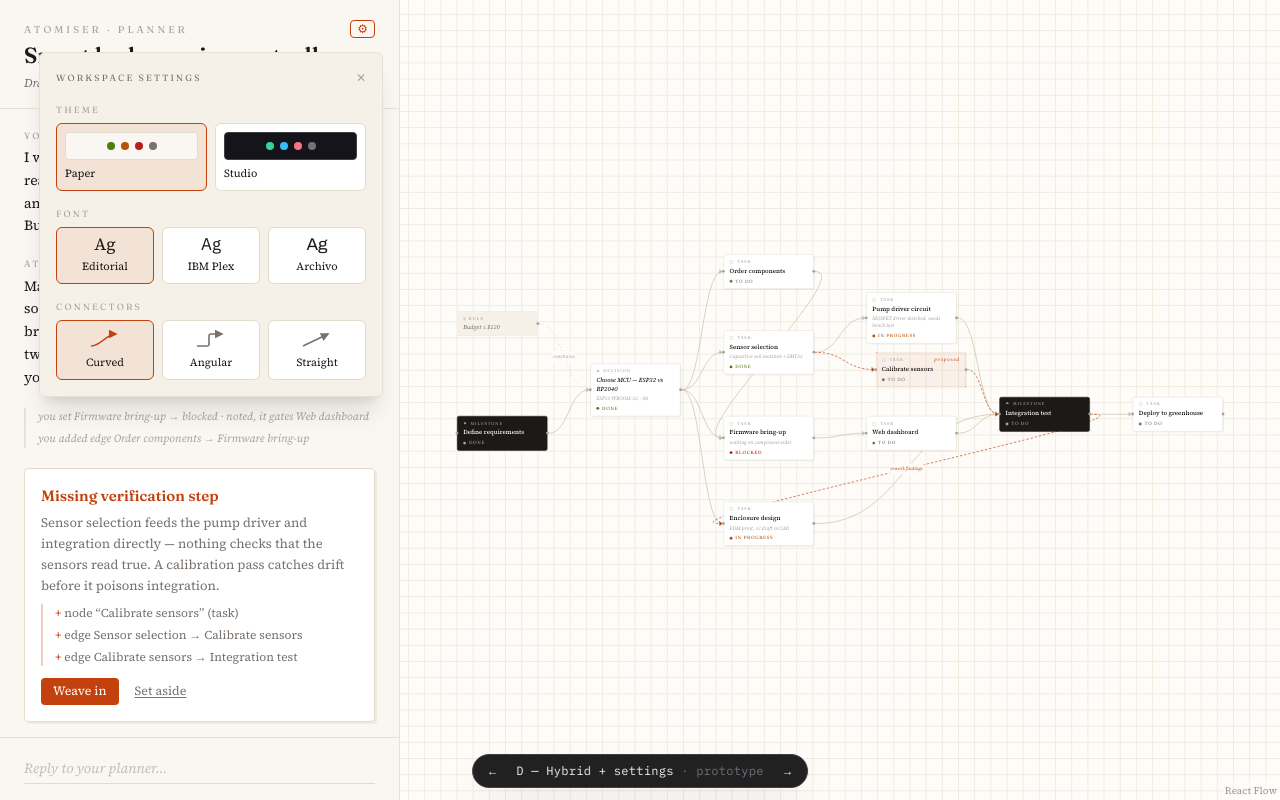
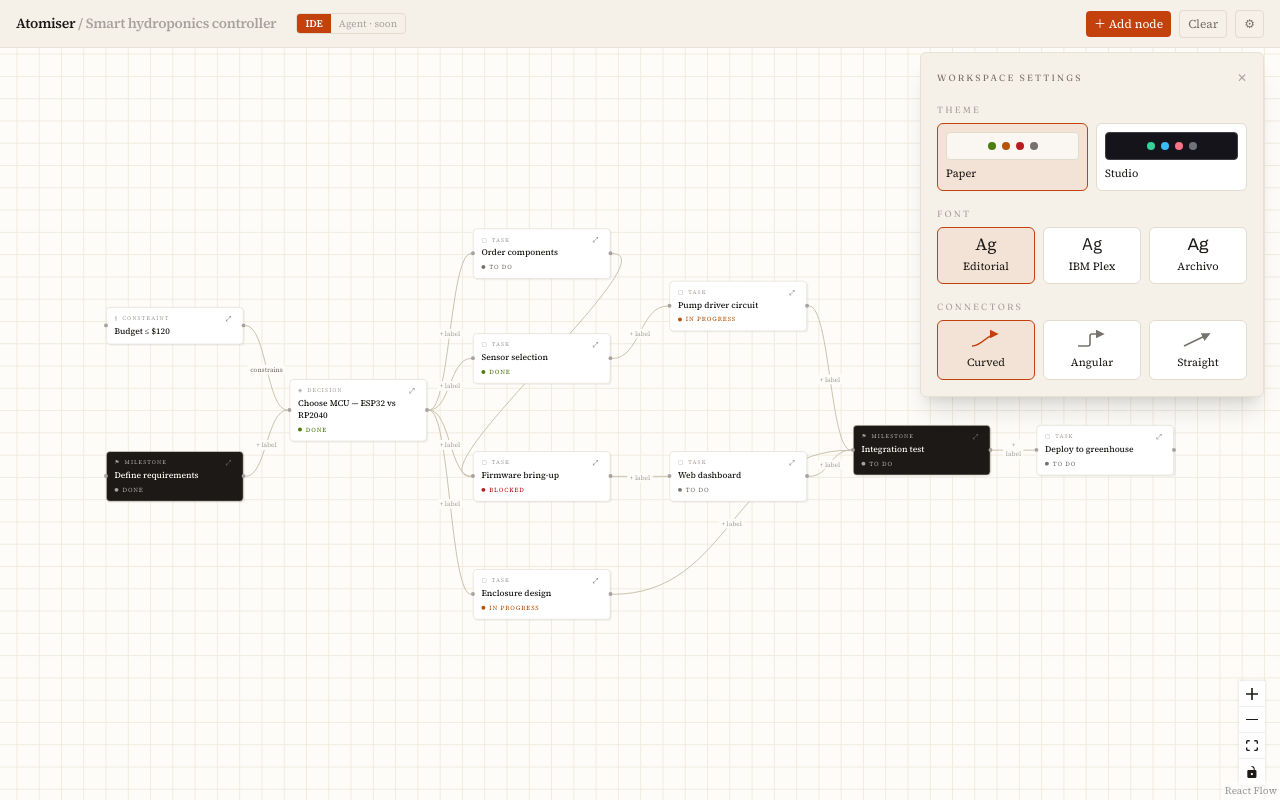
Before and after one commit to KavEn06/atomiser, a React (Vite) app in the folder prototype-canvas/: page / in a window 1280 px wide. Both pictures are taken after a click on the button "Settings". Built offline with nearby package versions, Linux system fonts and the light colour scheme.

Commit message:
feat: editor shell — toolbar, mode indicator, settings, seed-on-first-load
Co-Authored-By: Claude Opus 4.8 <noreply@anthropic.com>

```diff
--- a/prototype-canvas/src/App.tsx
+++ b/prototype-canvas/src/App.tsx
@@ -1,27 +1,84 @@
-// PROTOTYPE — three variants of the Atomiser canvas workspace, switchable via
-// ?variant= and the floating bottom bar. See NOTES.md for the question + verdict.
-import { PrototypeSwitcher, useVariant } from './Switcher';
-import VariantA from './variants/VariantA';
-import VariantB from './variants/VariantB';
-import VariantC from './variants/VariantC';
-import VariantD from './variants/VariantD';
-
-const DEFS = [
-  { key: 'D', name: 'Hybrid + settings' },
-  { key: 'A', name: 'Studio' },
-  { key: 'B', name: 'Manuscript' },
-  { key: 'C', name: 'Mission Control' },
-];
+// Atomiser — the v0 user-focused flowgraph editor (IDE mode). Agent mode arrives
+// with the AI. Canvas is the primary surface; a node opens into a detail drawer.
+import { useEffect, useState } from 'react';
+import { Editor } from './canvas/Editor';
+import { NodeDrawer } from './detail/NodeDrawer';
+import { SettingsPanel } from './ui/SettingsPanel';
+import { useGraphStore } from './store/graphStore';
+import { useSettings } from './store/settingsStore';
+import { FONTS, THEMES } from './theme';
 
 export default function App() {
-  const [variant, setVariant] = useVariant(DEFS);
+  const title = useGraphStore((s) => s.graph.title);
+  const nodeCount = useGraphStore((s) => Object.keys(s.nodes).length);
+  const addNode = useGraphStore((s) => s.addNode);
+  const clearGraph = useGraphStore((s) => s.clearGraph);
+  const loadSeed = useGraphStore((s) => s.loadSeed);
+  const th = THEMES[useSettings((s) => s.theme)];
+  const font = FONTS[useSettings((s) => s.font)];
+  const [settingsOpen, setSettingsOpen] = useState(false);
+
+  // Seed the sample graph on a truly empty first load.
+  useEffect(() => {
+    if (nodeCount === 0 && !localStorage.getItem('atomiser:seeded:v1')) {
+      loadSeed();
+      localStorage.setItem('atomiser:seeded:v1', '1');
+    }
+  }, [nodeCount, loadSeed]);
+
   return (
-    <div className="h-full">
-      {variant === 'D' && <VariantD />}
-      {variant === 'A' && <VariantA />}
-      {variant === 'B' && <VariantB />}
-      {variant === 'C' && <VariantC />}
-      <PrototypeSwitcher defs={DEFS} current={variant} onChange={setVariant} />
+    <div className={`flex h-full w-full flex-col ${font.body}`} style={{ background: th.app, color: th.text }}>
+      <header
+        className="relative flex h-12 shrink-0 items-center gap-3 border-b px-4"
+        style={{ borderColor: th.border, background: th.panel }}
+      >
+        <span className="text-[14px] font-semibold tracking-tight">
+          Atomiser<span style={{ color: th.faint }}> / {title}</span>
+        </span>
+
+        {/* Mode indicator — IDE now, Agent later (Cursor-style split) */}
+        <span className="ml-2 flex overflow-hidden rounded border text-[10px]" style={{ borderColor: th.cardBorder }}>
+          <span className="px-2 py-0.5 font-semibold" style={{ background: th.accent, color: th.onAccent }}>
+            IDE
+          </span>
+          <span className="px-2 py-0.5" style={{ color: th.faint }} title="Coming with AI">
+            Agent · soon
+          </span>
+        </span>
+
+        <div className="ml-auto flex items-center gap-2 text-[12px]">
+          <button
+            onClick={() => addNode({ x: 40, y: 40 })}
+            className="rounded px-2 py-1"
+            style={{ background: th.accent, color: th.onAccent }}
+          >
+            ＋ Add node
+          </button>
+          <button
+            onClick={() => {
+              if (confirm('Clear the whole graph?')) clearGraph();
+            }}
+            className="rounded border px-2 py-1"
+            style={{ borderColor: th.cardBorder, color: th.subtext }}
+          >
+            Clear
+          </button>
+          <button
+            aria-label="Settings"
+            onClick={() => setSettingsOpen((o) => !o)}
+            className="rounded border px-2 py-1"
+            style={{ borderColor: th.cardBorder, color: th.subtext }}
+          >
+            ⚙
+          </button>
+        </div>
+        {settingsOpen && <SettingsPanel onClose={() => setSettingsOpen(false)} />}
+      </header>
+
+      <div className="relative min-h-0 flex-1">
+        <Editor />
+        <NodeDrawer />
+      </div>
     </div>
   );
 }
--- /dev/null
+++ b/prototype-canvas/src/ui/SettingsPanel.tsx
@@ -0,0 +1,119 @@
+// Workspace settings popover — moved from the variant-D prototype, rewired to the
+// settings store (theme / font / connector style).
+import type { Status } from '../schema';
+import { EDGES, FONTS, THEMES, type EdgeKey, type FontKey, type ThemeKey } from '../theme';
+import { useSettings } from '../store/settingsStore';
+
+export function SettingsPanel({ onClose }: { onClose: () => void }) {
+  const settings = useSettings();
+  const th = THEMES[settings.theme];
+  const font = FONTS[settings.font];
+  const section = `${font.caption} text-[9px] tracking-[0.24em] uppercase`;
+  const optionStyle = (active: boolean) => ({
+    borderColor: active ? th.accent : th.cardBorder,
+    background: active ? `${th.accent}14` : th.card,
+    color: th.text,
+  });
+
+  return (
+    <div
+      className="absolute top-[52px] right-4 z-50 w-[344px] rounded-md border p-4 shadow-xl"
+      style={{ background: th.panel, borderColor: th.border }}
+    >
+      <div className="flex items-center justify-between">
+        <span className={section} style={{ color: th.subtext }}>
+          Workspace settings
+        </span>
+        <button onClick={onClose} aria-label="Close settings" className="cursor-pointer text-[12px]" style={{ color: th.faint }}>
+          ✕
+        </button>
+      </div>
+
+      <div className={`mt-4 ${section}`} style={{ color: th.faint }}>
+        Theme
+      </div>
+      <div className="mt-1.5 flex gap-2">
+        {(Object.keys(THEMES) as ThemeKey[]).map((k) => {
+          const t = THEMES[k];
+          return (
+            <button
+              key={k}
+              onClick={() => settings.setTheme(k)}
+              className="flex-1 cursor-pointer rounded-md border p-2 text-left"
+              style={optionStyle(settings.theme === k)}
+            >
+              <span
+                className="flex h-7 items-center justify-center gap-1.5 rounded-sm border"
+                style={{ background: t.app, borderColor: t.cardBorder }}
+              >
+                {(['done', 'in_progress', 'blocked', 'todo'] as Status[]).map((s) => (
+                  <span key={s} className="h-2 w-2 rounded-full" style={{ background: t.status[s] }} />
+                ))}
+              </span>
+              <span className="mt-1.5 block text-[11px]">{t.label}</span>
+            </button>
+          );
+        })}
+      </div>
+
+      <div className={`mt-4 ${section}`} style={{ color: th.faint }}>
+        Font
+      </div>
+      <div className="mt-1.5 flex gap-2">
+        {(Object.keys(FONTS) as FontKey[]).map((k) => (
+          <button
+            key={k}
+            onClick={() => settings.setFont(k)}
+            className="flex-1 cursor-pointer rounded-md border p-2 text-center"
+            style={optionStyle(settings.font === k)}
+          >
+            <span className={`${FONTS[k].body} block text-[17px] leading-none`}>Ag</span>
+            <span className="mt-1.5 block text-[11px]">{FONTS[k].label}</span>
+          </button>
+        ))}
+      </div>
+
+      <div className={`mt-4 ${section}`} style={{ color: th.faint }}>
+        Connectors
+      </div>
+      <div className="mt-1.5 flex gap-2">
+        {(Object.keys(EDGES) as EdgeKey[]).map((k) => {
+          const active = settings.edges === k;
+          const stroke = active ? th.accent : th.subtext;
+          return (
+            <button
+              key={k}
+              onClick={() => settings.setEdges(k)}
+              className="flex-1 cursor-pointer rounded-md border p-2 text-center"
+              style={optionStyle(active)}
+            >
+              <svg width="34" height="22" viewBox="0 0 34 22" className="mx-auto block">
+                <defs>
+                  <marker
+                    id={`proto-arrow-${k}`}
+                    viewBox="0 0 8 8"
+                    refX="6.5"
+                    refY="4"
+                    markerWidth="5.5"
+                    markerHeight="5.5"
+                    orient="auto-start-reverse"
+                  >
+                    <path d="M0 0 L8 4 L0 8 Z" fill={stroke} />
+                  </marker>
+                </defs>
+                <path
+                  d={EDGES[k].preview}
+                  fill="none"
+                  stroke={stroke}
+                  strokeWidth="1.6"
+                  markerEnd={`url(#proto-arrow-${k})`}
+                />
+              </svg>
+              <span className="mt-1 block text-[11px]">{EDGES[k].label}</span>
+            </button>
+          );
+        })}
+      </div>
+    </div>
+  );
+}
```
